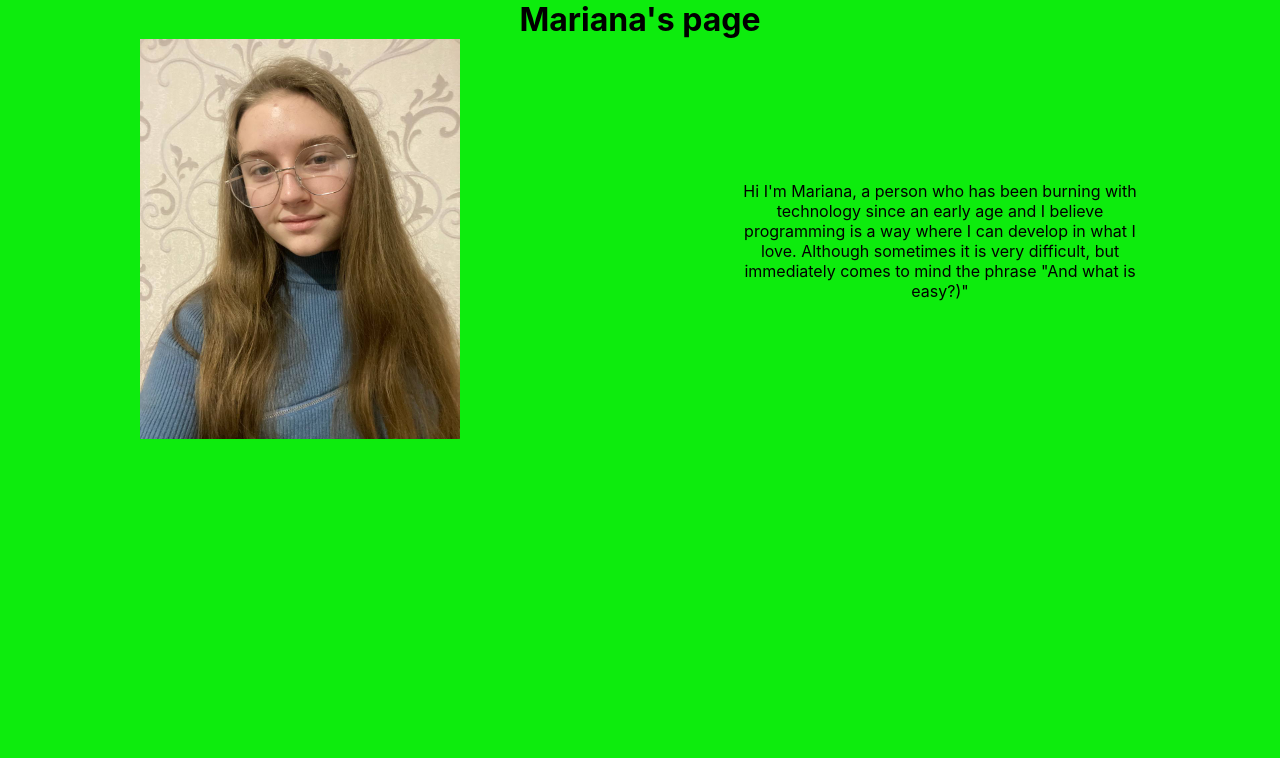
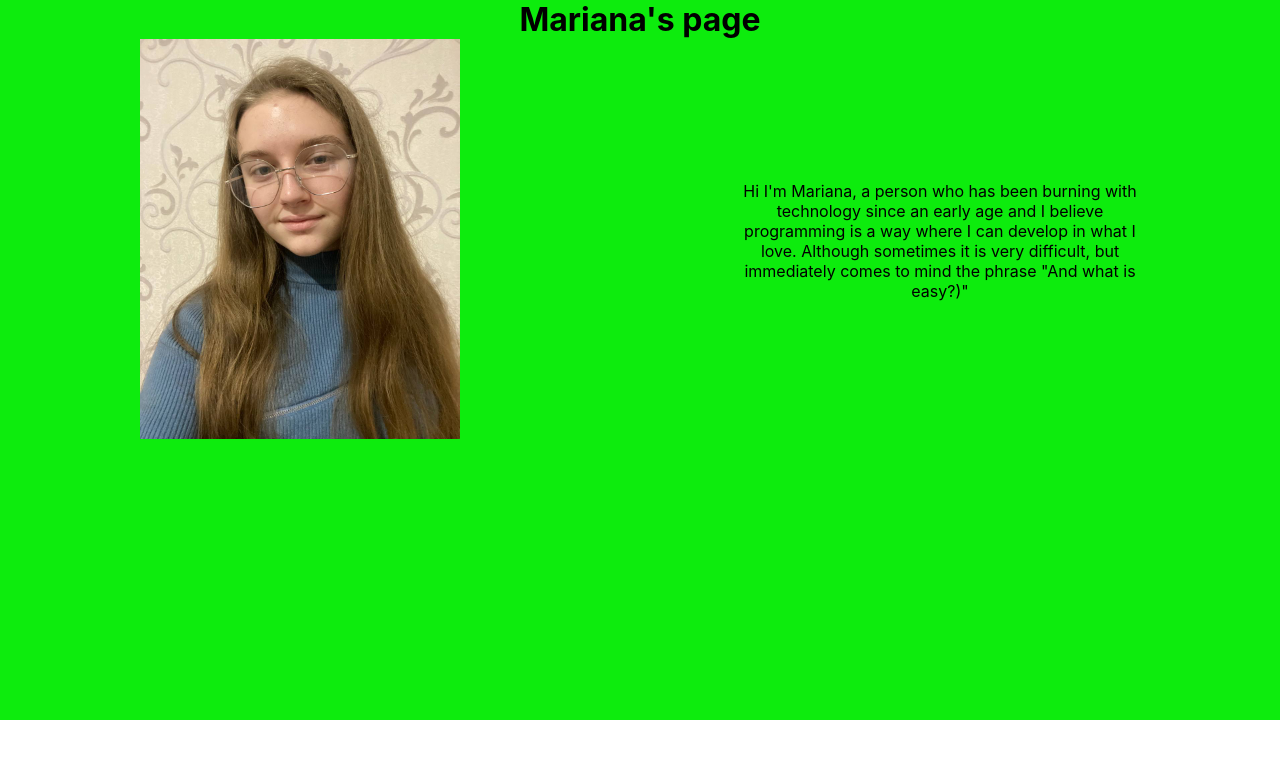
Before and after one commit to logosAcademy1730/logosAcademy1730.github.io, a React (Create React App) app in the folder student-profile/: page /mariana in a window 1280 px wide. Shown: the top 758 px of the page. Built offline with nearby package versions, Linux system fonts and the light colour scheme.

Commit message:
Mariana Batig

```diff
--- a/student-profile/src/App.js
+++ b/student-profile/src/App.js
@@ -14,7 +14,7 @@ import { RouteConst } from "./common/RouteConst";
 import NotFoundPage from "./pages/404/NotFoundPage";
 import Info from "./pages/Info/Info";
 import VolodymyrHryhoriev from "./pages/VolodymyrHryhoriev/VolodymyrHryhoriev";
-import MarianaBatig from "./pages/MarianaBatig/MarianaBatig";
+import MarianaBatigPage from "./pages/MarianaBatig/MarianaBatigPage";
 import { useEffect } from "react";
 import PrivateRoute from "./components/HOC/PrivateRoute";
 
@@ -65,7 +65,7 @@ const App = () => {
         <Route path={RouteConst.NOT_FOUND_PAGE} element={<NotFoundPage />} />
         <Route path={RouteConst.INFO} element={<Info />} />
         <Route path="*" element={<Navigate to={RouteConst.NOT_FOUND_PAGE} />} />
-        <Route path={RouteConst.MARIANA} element={<MarianaBatig />} />
+        <Route path={RouteConst.MARIANA_Nested} element={<MarianaBatigPage />} />
       </Routes>
     </div>
   );
--- a/student-profile/src/common/RouteConst.js
+++ b/student-profile/src/common/RouteConst.js
@@ -5,5 +5,6 @@ export const RouteConst = {
     NOT_FOUND_PAGE: "/404",
     INFO : "/Info",
     HRYHORIEV: "/hryhoriev",
-    MARIANA: "/mariana"
+    MARIANA: "/mariana",
+    MARIANA_Nested : "/mariana/*"
 }
--- a/student-profile/src/pages/MarianaBatig/MarianaBatig.jsx
+++ b/student-profile/src/pages/MarianaBatig/MarianaBatig.jsx
@@ -2,8 +2,8 @@ import styles from "./MarianaBatig.module.css";
 import photo from "./Mariana.jpg"
 const MarianaBatig = () => {
     return (
-        <div>
         <div className={styles.container}>
+            <div >
                 <h1>Mariana's page</h1>
             </div>
             <div className={styles.bigBlock}>
--- a/student-profile/src/pages/MarianaBatig/MarianaBatig.module.css
+++ b/student-profile/src/pages/MarianaBatig/MarianaBatig.module.css
@@ -1,4 +1,4 @@
-body {
+.container{
 
     background-color: #0dec0d;
     height: 90vh;
--- /dev/null
+++ b/student-profile/src/pages/MarianaBatig/MarianaBatigPage.jsx
@@ -0,0 +1,21 @@
+import styles from "./MarianaBatig.module.css";
+import photo from "./Mariana.jpg"
+import {
+    BrowserRouter,
+    Routes,
+    Route
+} from "react-router-dom";
+
+import MarianaBatig from "./MarianaBatig";
+const MarianaBatigPage = () => {
+    return (
+        <div className={styles.container}>
+     <MarianaBatig />
+            <Routes>
+                <Route path={"/form"} element={<h1>Hello!</h1>}/>
+            </Routes>
+        </div>
+);
+};
+
+export default MarianaBatigPage;
```
Lines whose indentation alone changed are shown as unchanged.
